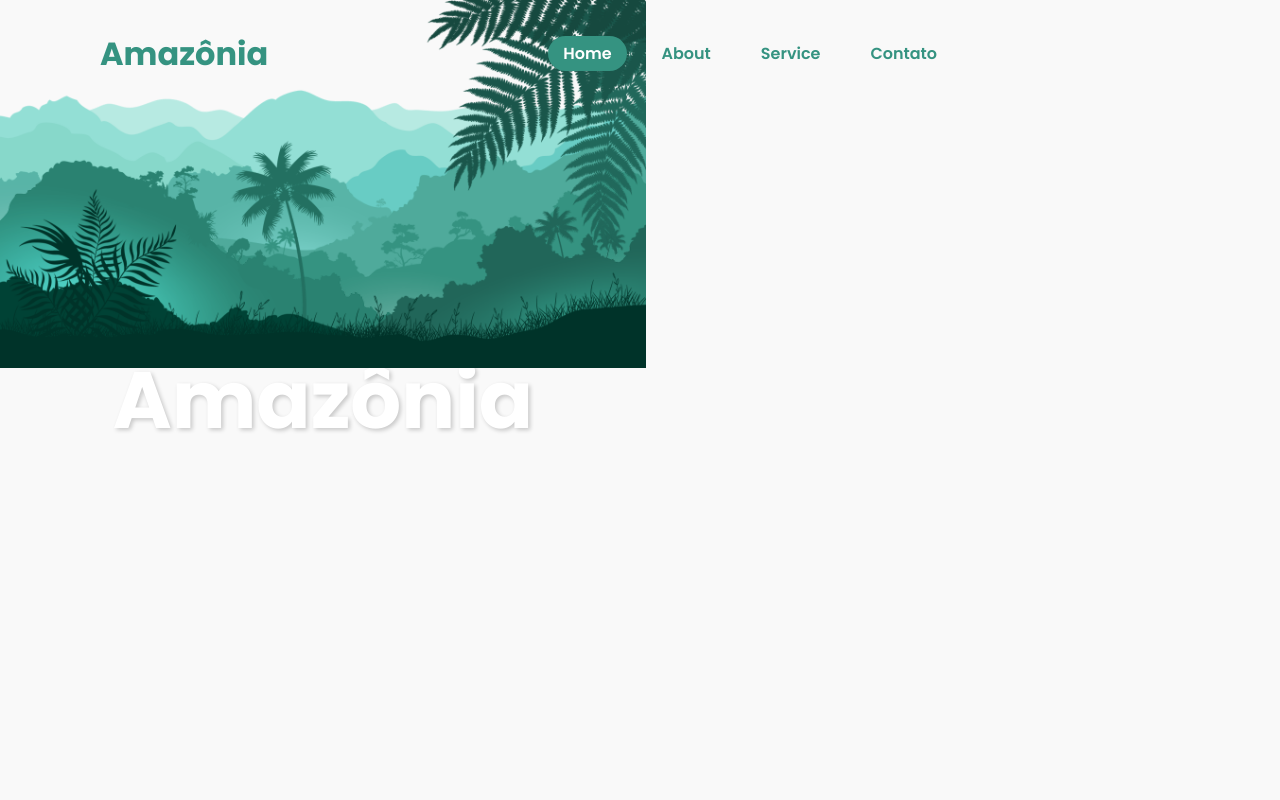
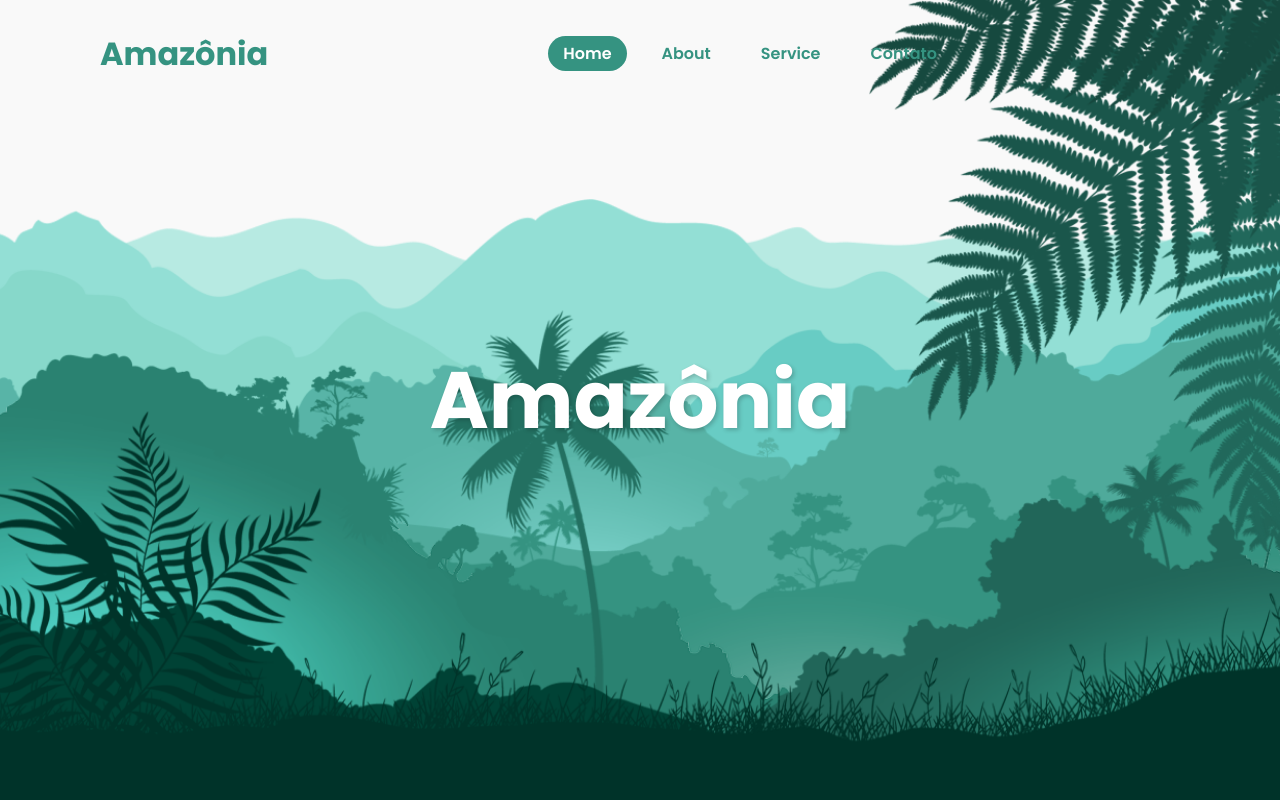
Before and after one commit to kleytoncarv/Amazonia_Website, a React (Vite) app in the folder files/amazonia_historia/: page / in a window 1280 px wide. Shown: the top 800 px of the page. Built offline with nearby package versions, Linux system fonts and the light colour scheme.

Commit message:
Update App.css
Solucionado o problema da tela cortada

```diff
--- a/files/amazonia_historia/src/App.css
+++ b/files/amazonia_historia/src/App.css
@@ -53,6 +53,7 @@ header {
     justify-content: center;
     align-items: center;
     height: 100vh;
+    width: 100vw;
 }
 
 #text {
@@ -67,6 +68,8 @@ header {
     top: 0;
     left: 0;
     width: 100%;
+    height: 100%;
+    object-fit: cover;
     pointer-events: none;
 }
 
```
